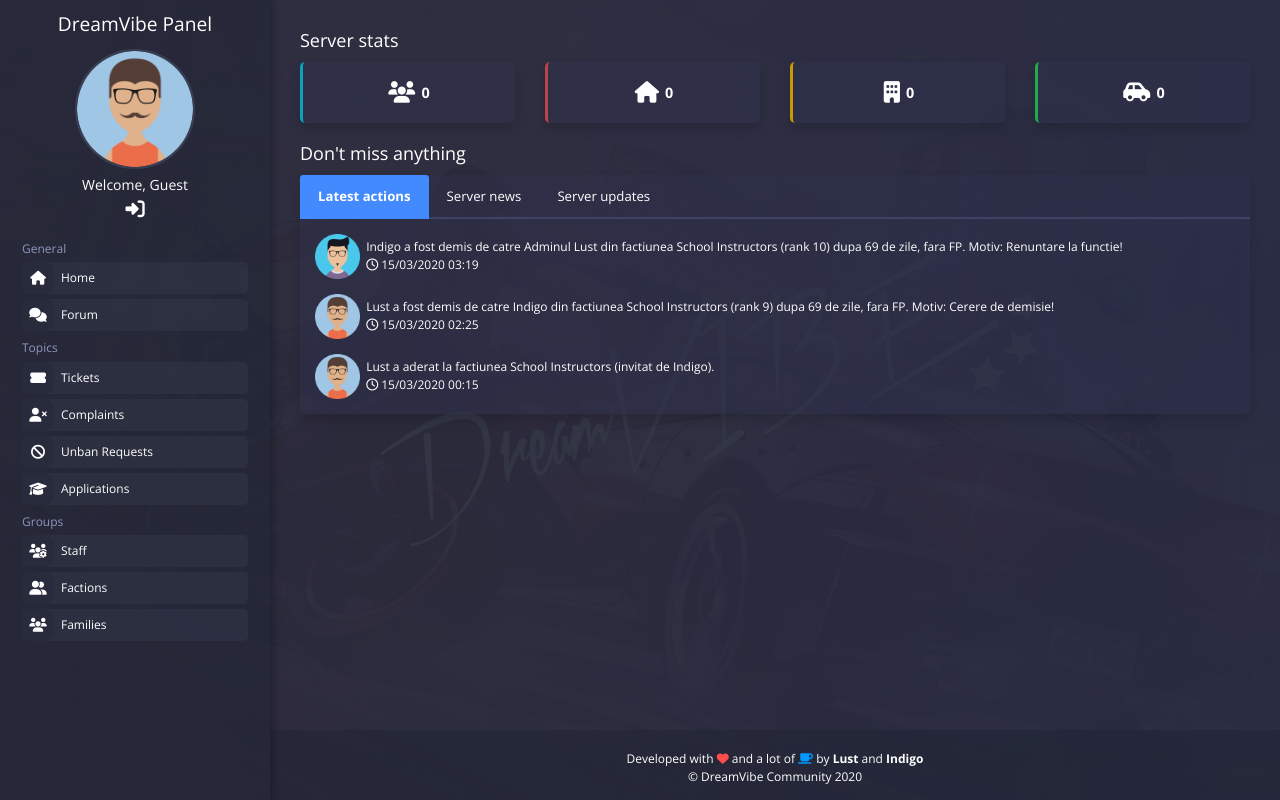
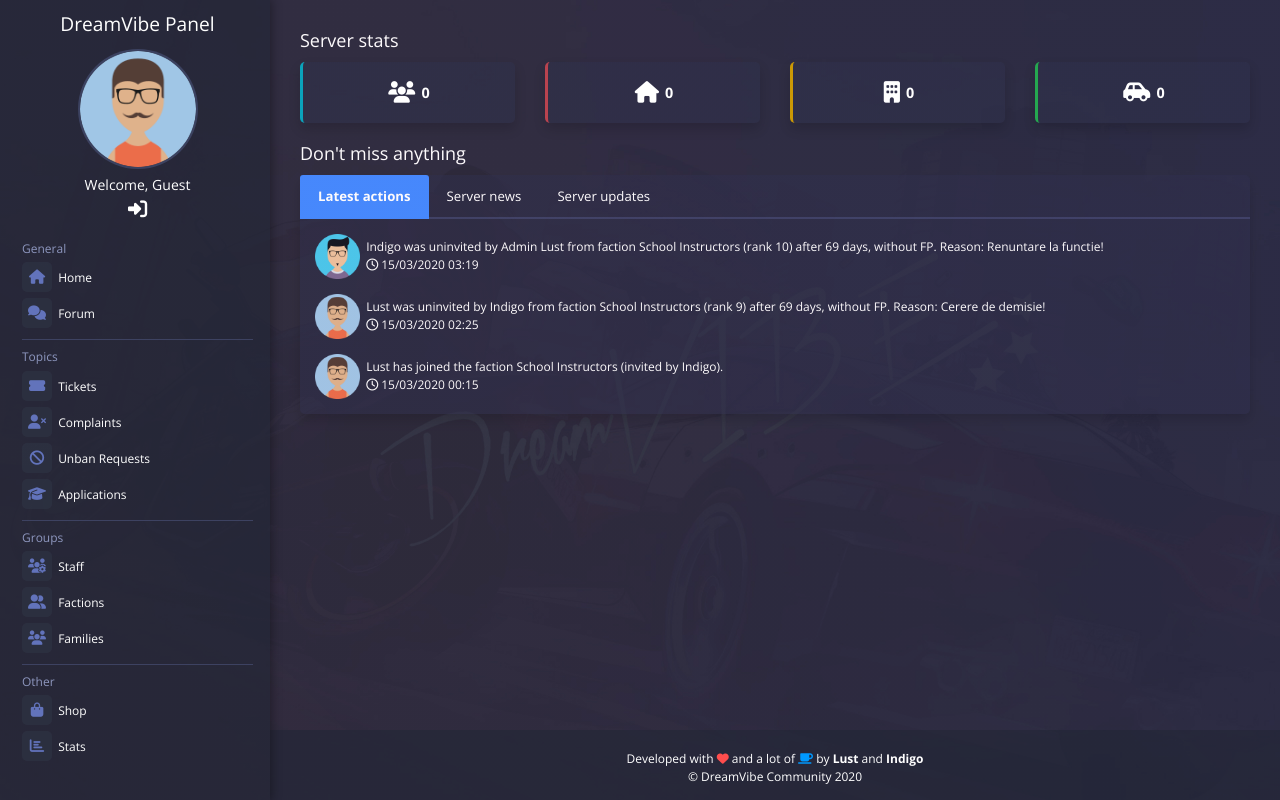
Before and after one commit to vtean/rpg-panel, a PHP site: page / in a window 1280 px wide. Run offline with PHP 8.4, Linux system fonts and the light colour scheme; data that the repository does not hold is empty; a stand-in replaces the project's code that opens the database connection; some libraries are stand-ins or nearby versions.

Commit message:
Updated menu

```diff
--- a/public/resources/css/dreamvibe.css
+++ b/public/resources/css/dreamvibe.css
@@ -11,6 +11,7 @@
   --menu-bg: #22263595;
   --menu-item-bg: #30354795;
   --menu-icon-bg: #272b3b99;
+  --menu-item-hover-bg: #3e445b95;
 
   /* Text colors */
   --text-color: #fff;
@@ -32,11 +33,11 @@
 
 /* Scrollbar */
 ::-webkit-scrollbar {
-  width: 6px;
+  width: 5px;
 }
 
 ::-webkit-scrollbar-track {
-  background: #2b3044;
+  background: transparent;
 }
 
 ::-webkit-scrollbar-thumb {
@@ -101,6 +102,15 @@ pre {
   list-style: none;
 }
 
+.dv-bg-color {
+  position: absolute;
+  height: 100%;
+  width: 100%;
+  top: 0;
+  left: 0;
+  background: -webkit-linear-gradient(45deg, #E9405705, #8A238707 80%);
+}
+
 /* MainController menu */
 .dv-main-menu {
   background-color: var(--menu-bg);
@@ -112,6 +122,15 @@ pre {
   left: 0;
   box-shadow: 0 0 10px 1px #00000060;
   z-index: 999;
+  overflow-y: hidden;
+}
+
+.dv-main-menu:hover {
+  overflow-y: scroll;
+}
+
+.dv-main-menu:hover .dv-menu-content {
+  margin-right: -5px;
 }
 
 /* Logo */
@@ -132,8 +151,13 @@ pre {
   margin: 0 auto;
   background-color: var(--menu-item-bg);
   border-radius: 50%;
-  border: 2px solid #393e52;
+  border: 2px solid #6b7bbf40;
   overflow: hidden;
+  transition: all .2s ease-in-out;
+}
+
+.dv-main-menu .dv-user-bar .dv-user-welcome .dv-user-avatar:hover {
+  border-color: var(--text-hover-color);
 }
 
 .dv-main-menu .dv-user-bar .dv-user-welcome .dv-user-avatar .dv-logged-img {
@@ -189,11 +213,17 @@ pre {
 .dv-main-menu .dv-navbar .dv-nav-group {
   width: 100%;
   margin-top: 10px;
+  padding-bottom: 5px;
+  border-bottom: 1px solid #3d4261;
 }
 
 .dv-main-menu .dv-navbar .dv-nav-group:nth-child(1)
 {
   margin-top: 0;
+}
+
+.dv-main-menu .dv-navbar .dv-nav-group:last-child {
+  border-bottom: 0;
 }
 
 .dv-main-menu .dv-navbar .dv-nav-group .dv-nav {
@@ -207,33 +237,81 @@ pre {
 
 .dv-main-menu .dv-navbar .dv-nav-group .dv-nav .dv-nav-item {
   display: block;
-  margin: 5px 0;
+  margin: 6px 0;
   position: relative;
+}
+
+.dv-main-menu .dv-navbar .dv-nav-group .dv-nav .dv-nav-item .dv-nav-link.dv-collapse::after {
+  content: '\f107';
+  font-family: "Font Awesome 5 Pro";
+  font-weight: 900;
+  font-size: 1.4rem;
+  color: #6273bb;
+  display: inline-block;
+  float: right;
+  transition: all .2s ease-in-out;
+}
+
+.dv-main-menu .dv-navbar .dv-nav-group .dv-nav .dv-nav-item:hover .dv-nav-link.dv-collapse::after {
+  color: var(--text-hover-color);
 }
 
 .dv-main-menu .dv-navbar .dv-nav-group .dv-nav .dv-nav-item .dv-nav-link {
   display: block;
-  height: 32px;
-  line-height: 32px;
-  background-color: var(--menu-item-bg);
+  height: 30px;
+  line-height: 30px;
   border-radius: 5px;
+  padding-right: 10px;
+}
+
+.dv-main-menu .dv-navbar .dv-nav-group .dv-nav .dv-nav-item:hover .dv-nav-link {
+  color: var(--text-hover-color);
 }
 
 .dv-main-menu .dv-navbar .dv-nav-group .dv-nav .dv-nav-item .dv-nav-link .dv-nav-icon {
-  width: 32px;
-  height: 32px;
-  line-height: 32px;
-  font-size: 14px;
+  width: 30px;
+  height: 30px;
+  line-height: 30px;
+  font-size: 1.2rem;
   text-align: center;
-  background-color: var(--body-bg);
-  position: absolute;
-  left: 0;
-  top: 0;
-  border-radius: 5px 10px 10px 5px;
+  color: #6273bb;
+  background-color: var(--menu-item-bg);
+  margin-right: 3px;
+  border-radius: 5px;
+  transition: all .2s ease-in-out;
 }
 
-.dv-main-menu .dv-navbar .dv-nav-group .dv-nav .dv-nav-item .dv-nav-link .dv-nav-text {
-  margin-left: 39px;
+.dv-main-menu .dv-navbar .dv-nav-group .dv-nav .dv-nav-item:hover .dv-nav-link .dv-nav-icon {
+  color: var(--text-hover-color);
+}
+
+.dv-main-menu .dv-navbar .dv-nav-group .dv-nav-collapse {
+  padding-left: 20px;
+  margin-top: 5px;
+}
+
+.dv-main-menu .dv-navbar .dv-nav-group .dv-nav-collapse .dv-nav-collapse-item {
+  margin: 5px 0;
+}
+
+.dv-main-menu .dv-navbar .dv-nav-group .dv-nav-collapse .dv-nav-collapse-item .dv-nav-collapse-link {
+  display: block;
+  padding: 5px 10px 5px 0;
+}
+
+.dv-main-menu .dv-navbar .dv-nav-group .dv-nav-collapse .dv-nav-collapse-item .dv-nav-collapse-link .dv-nav-collapse-icon {
+  font-size: 1.2rem;
+  vertical-align: middle;
+  width: 20px;
+  text-align: center;
+  color: #6273bb;
+  position: relative;
+  top: -1px;
+  transition: all .2s ease-in-out;
+}
+
+.dv-main-menu .dv-navbar .dv-nav-group .dv-nav-collapse .dv-nav-collapse-item:hover .dv-nav-collapse-link .dv-nav-collapse-icon {
+  color: var(--text-hover-color);
 }
 
 /* MainController content */
--- a/public/views/layouts/header.php
+++ b/public/views/layouts/header.php
@@ -12,6 +12,7 @@
     <link rel="stylesheet" href="<?php echo BASE_URL . '/public/resources/css/dreamvibe.css'; ?>" />
 </head>
 <body>
+    <div class="dv-bg-color"></div>
     <main class="dv-main">
         <?php getMenu($data); ?>
         <div class="dv-main-content">
--- a/public/views/layouts/menu.php
+++ b/public/views/layouts/menu.php
@@ -1,4 +1,5 @@
 <div class="dv-main-menu">
+    <div class="dv-menu-content">
         <div class="dv-logo">
             <a href="<?php echo BASE_URL; ?>">DreamVibe Panel</a>
         </div>
@@ -6,12 +7,14 @@
             <div class="dv-user-welcome">
                 <?php if (isLoggedIn()): ?>
                     <div class="dv-user-avatar">
+                        <a href="<?php echo BASE_URL . '/users/profile/' . $_SESSION['user_name']; ?>">
                             <img class="dv-logged-img" src="<?php echo BASE_URL . '/public/resources/img/skins/id-' . $_SESSION['user_skin'] . '.png'; ?>" alt="<?php echo $_SESSION['user_name'] . "'s Avatar"; ?>>">
+                        </a>
                     </div>
                     <span class="dv-welcome-text">Welcome, <?php echo $_SESSION['user_name']; ?></span>
                     <div class="dv-user-controls">
                         <ul class="list-style-none">
-                        <li><a href="<?php echo BASE_URL . '/users/profile/' . $_SESSION['user_name']; ?>"><i class="fas fa-user"></i></a></li>
+                            <li><a href="#"><i class="fas fa-user-cog"></i></a></li>
                             <li><a href=""><i class="fas fa-bell"></i></a></li>
                             <li><a href="<?php echo BASE_URL . '/logout'; ?>"><i class="fas fa-sign-out-alt"></i></a></li>
                         </ul>
@@ -51,8 +54,8 @@
                         </li>
                     </ul>
                 </div>
+                <?php if ($data['fullAccess'] || $data['isAdmin'] || $data['isLeader']): ?>
                     <div class="dv-nav-group">
-                <?php if ($data['fullAccess'] || $data['isAdmin'] || $data['isLeader']): ?>
                         <h6 class="dv-nav-title">Top secret</h6>
                         <ul class="dv-nav">
                             <?php if ($data['fullAccess']): ?>
@@ -80,8 +83,8 @@
                                 </li>
                             <?php endif; ?>
                         </ul>
+                    </div>
                 <?php endif; ?>
-            </div>
                 <div class="dv-nav-group">
                     <h6 class="dv-nav-title">Topics</h6>
                     <ul class="dv-nav">
@@ -134,6 +137,56 @@
                         </li>
                     </ul>
                 </div>
+                <div class="dv-nav-group">
+                    <h6 class="dv-nav-title">Other</h6>
+                    <ul class="dv-nav">
+                        <li class="dv-nav-item">
+                            <a class="dv-nav-link" href="#">
+                                <i class="dv-nav-icon fas fa-shopping-bag"></i>
+                                <span class="dv-nav-text">Shop</span>
+                            </a>
+                        </li>
+                        <li class="dv-nav-item">
+                            <a class="dv-nav-link dv-collapse" data-toggle="collapse" href="#collapseStats" role="button" aria-expanded="false" aria-controls="collapseStats">
+                                <i class="dv-nav-icon fas fa-chart-bar"></i>
+                                <span class="dv-nav-text">Stats</span>
+                            </a>
+                        </li>
+                    </ul>
+                    <ul class="dv-nav-collapse collapse list-style-none" id="collapseStats">
+                        <li class="dv-nav-collapse-item">
+                            <a href="" class="dv-nav-collapse-link">
+                                <i class="dv-nav-collapse-icon fas fa-user-friends"></i>
+                                <span class="dv-nav-collapse-text">Top Players</span>
+                            </a>
+                        </li>
+                        <li class="dv-nav-collapse-item">
+                            <a href="" class="dv-nav-collapse-link">
+                                <i class="dv-nav-collapse-icon fas fa-user-slash"></i>
+                                <span class="dv-nav-collapse-text">Bans</span>
+                            </a>
+                        </li>
+                        <li class="dv-nav-collapse-item">
+                            <a href="" class="dv-nav-collapse-link">
+                                <i class="dv-nav-collapse-icon fas fa-home"></i>
+                                <span class="dv-nav-collapse-text">Houses</span>
+                            </a>
+                        </li>
+                        <li class="dv-nav-collapse-item">
+                            <a href="" class="dv-nav-collapse-link">
+                                <i class="dv-nav-collapse-icon fas fa-building"></i>
+                                <span class="dv-nav-collapse-text">Businesses</span>
+                            </a>
+                        </li>
+                        <li class="dv-nav-collapse-item">
+                            <a href="" class="dv-nav-collapse-link">
+                                <i class="dv-nav-collapse-icon fas fa-car"></i>
+                                <span class="dv-nav-collapse-text">Vehicles</span>
+                            </a>
+                        </li>
+                    </ul>
+                </div>
             </div>
         </nav>
     </div>
+</div>
--- a/public/views/main.php
+++ b/public/views/main.php
@@ -55,21 +55,21 @@
                         <li class="dv-general-fh-item">
                             <img src="<?php echo BASE_URL . '/public/resources/img/avatar2.png'; ?>" alt="">
                             <div class="dv-general-fh-text">
-                                <p>Indigo a fost demis de catre Adminul Lust din factiunea School Instructors (rank 10) dupa 69 de zile, fara FP. Motiv: Renuntare la functie!</p>
+                                <p>Indigo was uninvited by Admin Lust from faction School Instructors (rank 10) after 69 days, without FP. Reason: Renuntare la functie!</p>
                                 <span><i class="far fa-clock"></i> 15/03/2020 03:19</span>
                             </div>
                         </li>
                         <li class="dv-general-fh-item">
                             <img src="<?php echo BASE_URL . '/public/resources/img/avatar.png'; ?>" alt="">
                             <div class="dv-general-fh-text">
-                                <p>Lust a fost demis de catre Indigo din factiunea School Instructors (rank 9) dupa 69 de zile, fara FP. Motiv: Cerere de demisie!</p>
+                                <p>Lust was uninvited by Indigo from faction School Instructors (rank 9) after 69 days, without FP. Reason: Cerere de demisie!</p>
                                 <span><i class="far fa-clock"></i> 15/03/2020 02:25</span>
                             </div>
                         </li>
                         <li class="dv-general-fh-item">
                             <img src="<?php echo BASE_URL . '/public/resources/img/avatar.png'; ?>" alt="">
                             <div class="dv-general-fh-text">
-                                <p>Lust a aderat la factiunea School Instructors (invitat de Indigo).</p>
+                                <p>Lust has joined the faction School Instructors (invited by Indigo).</p>
                                 <span><i class="far fa-clock"></i> 15/03/2020 00:15</span>
                             </div>
                         </li>
--- a/public/views/profile.php
+++ b/public/views/profile.php
@@ -1,4 +1,5 @@
 <?php getHeader($data); ?>
-    <h3 class="dv-page-title"><?php echo $data['user']['NickName']; ?></h3>
-
+    <div class="dv-user-profile">
+        <h3 class="dv-page-title"><?php echo $data['user']['NickName']; ?></h3>
+    </div>
 <?php getFooter(); ?>
--- a/system/Controllers/LoginController.php
+++ b/system/Controllers/LoginController.php
@@ -78,7 +78,7 @@ class LoginController extends Controller
 
             } else {
                 $data = [
-                    'pageTitle' => 'LoginController',
+                    'pageTitle' => 'Login',
                     'user_name' => '',
                     'fullAccess' => $fullAccess,
                     'isAdmin' => $isAdmin,
```
Lines whose indentation alone changed are shown as unchanged.
